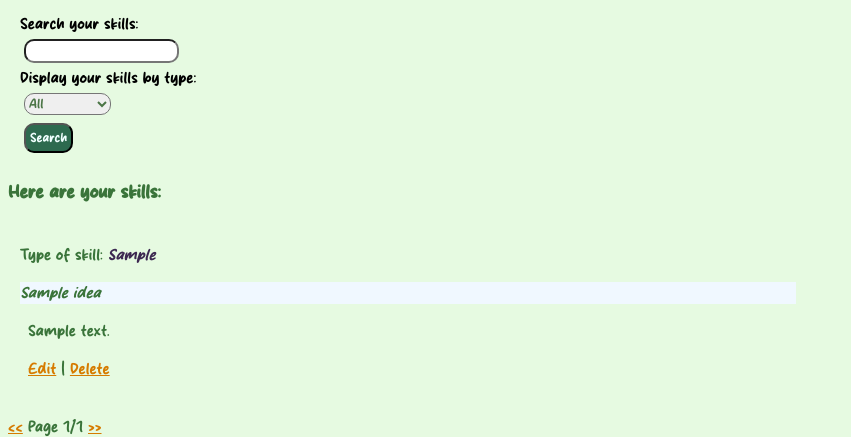
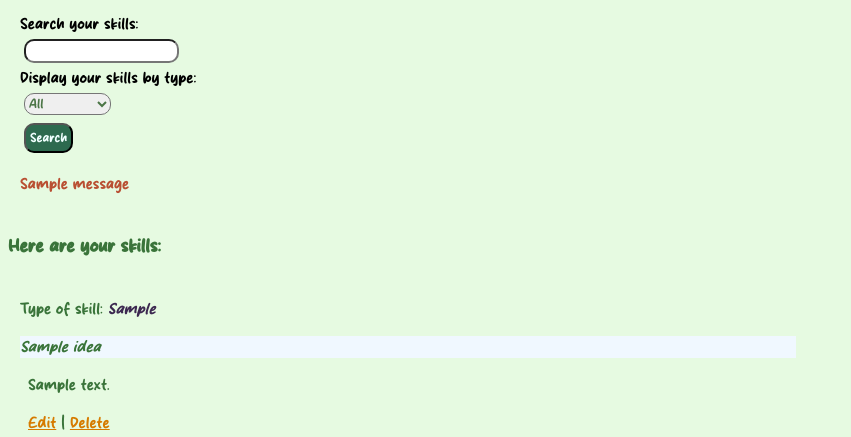
Before and after one commit to plumbusp/Skill_dump_app, a Flask app: template templates/private_ideas.html in a window 1280 px wide. Shown: the part 632-1069 px from the top of the page, without its empty margins (0-851 px from the left). Run offline with Flask 3, Linux system fonts and the light colour scheme; the visitor is signed in with stand-in values (Sample User, id 1); tables that the repository leaves empty hold one stand-in row (values such as "Sample post"); the template is opened without the code that fills it: most values are stand-ins (such as "Sample title", 1, 10 or a date in 2020); one stand-in notice (Sample message) is shown; parts of the project's set-up code (start-up, migrations or seed data) failed here and were passed over.

Commit message:
Flusk flash when no entries on search found

```diff
--- a/app.py
+++ b/app.py
@@ -140,7 +140,10 @@ def show_private_ideas(page=1):
         search_skill_type = None
 
     ideas_count = private_ideas.get_private_ideas_count(search_keyword, search_skill_type)
-    print("ideas count ", ideas_count)
+
+    if ideas_count == 0:
+        flash("There is no entries that satisfy given search parameters", "private_ideas_search_exception")
+
     page_count = math.ceil(ideas_count/page_size)
     page = page_validity_helper(page, page_count)
 
--- a/templates/private_ideas.html
+++ b/templates/private_ideas.html
@@ -60,8 +60,12 @@
                     {% endif %} > {{skill.names}}</option>
                 {% endfor %}
             </select><br>
-
             <button>Search</button> <br>
+                {% for message in get_flashed_messages(category_filter=["private_ideas_search_exception"]) %}
+                    <p class = "exception_message">
+                        {{ message }}
+                    </p>
+                {% endfor %}
         </form>
 
         <h3>Here are your skills:</h3>
```
